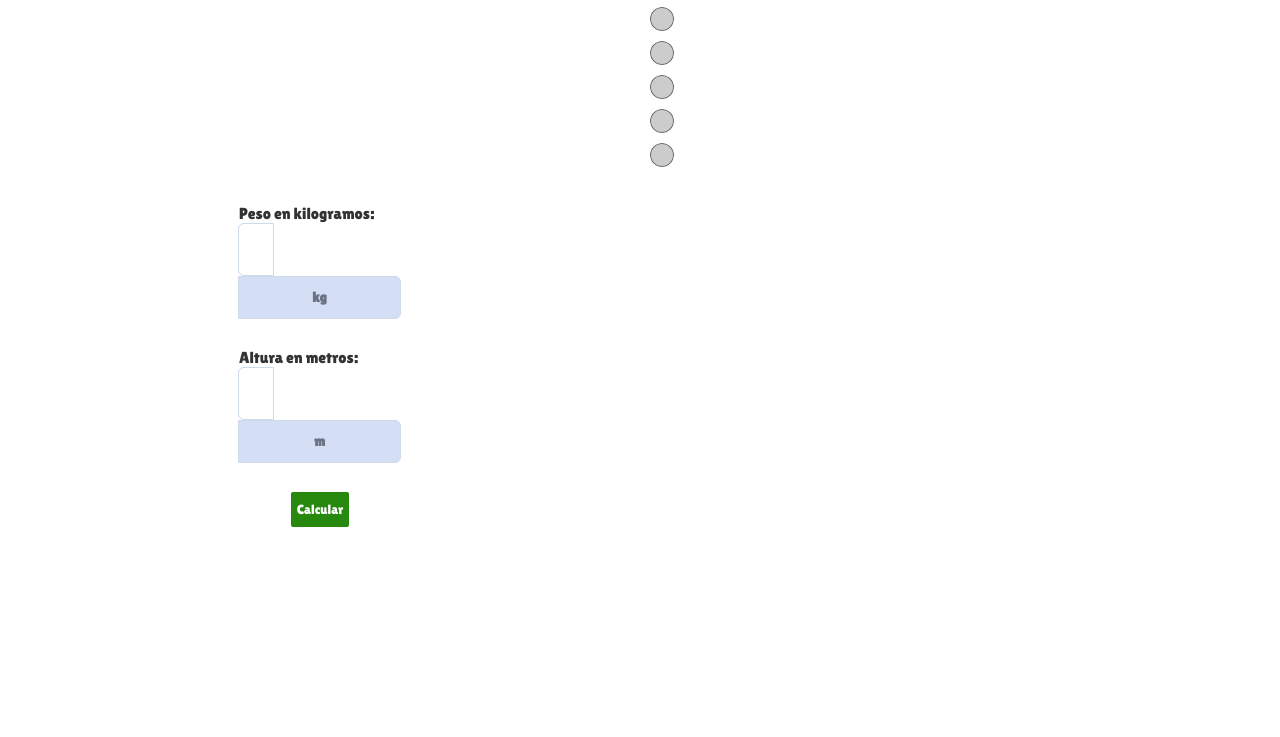
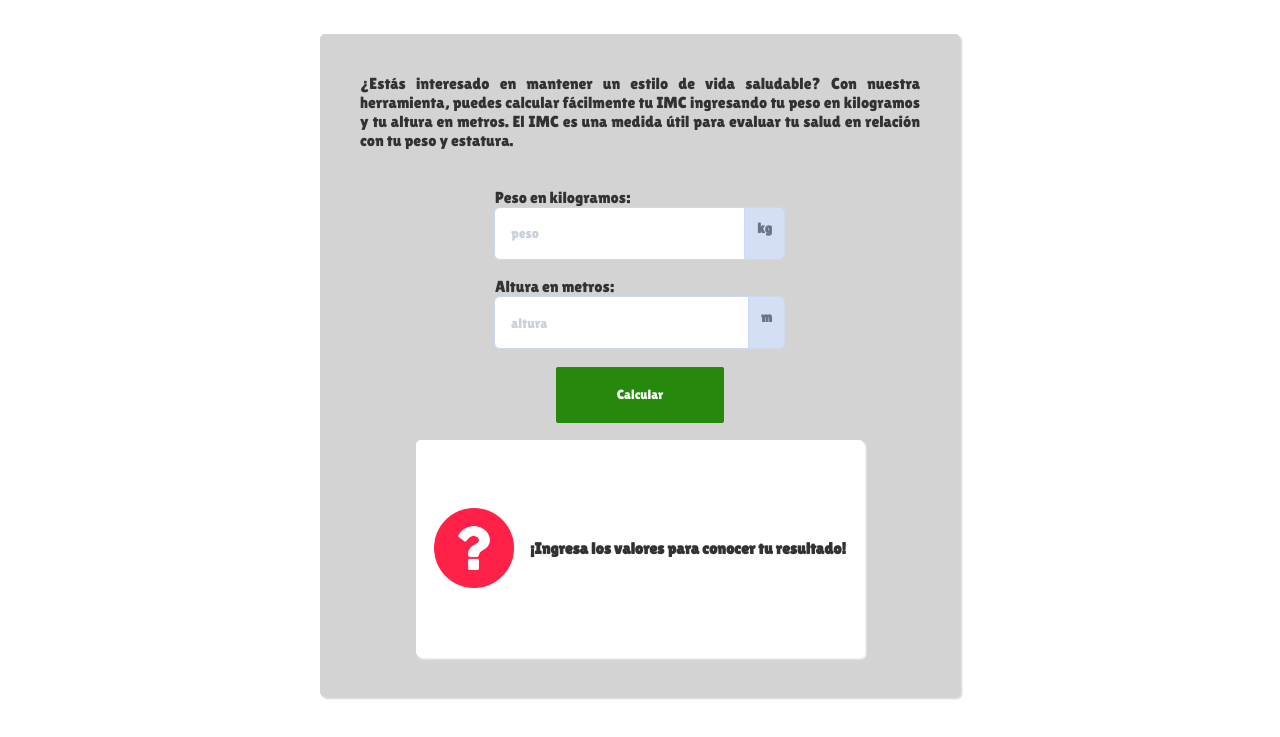
Before and after one commit to santiagoa150/imc_calculator, a website: page routes/home/index.html in a window 1280 px wide. Shown: the part 61-798 px from the top of the page. Drawn offline with Linux system fonts and the light colour scheme; no server answers.

Commit message:
feat: home page design

```diff
--- a/assets/css/index.css
+++ b/assets/css/index.css
@@ -27,66 +27,119 @@
 
   & section {
     height: calc(100% - 4rem);
-        display: grid;
-        grid-template-columns: 1fr 1fr;
+    display: flex;
+    justify-content: center;
+    align-items: center;
 
     & form {
-            gap: 4%;
+      box-sizing: border-box;
+      padding: 40px;
+      height: 90%;
+      width: 50%;
+      background-color: lightgray;
+      border-radius: 5px;
+      box-shadow: 2px 2px 2px lightgray;
+      gap: 3%;
       display: flex;
       flex-flow: column;
       align-items: center;
       justify-content: center;
+
+      & p {
+        margin: 0 0 20px 0;
+      }
+
+      & input[type=submit] {
+        width: 30%;
+      }
+    }
+
+    & .input-card {
+      width: 60%;
+      display: flex;
+      align-items: center;
+      justify-content: center;
+      flex-flow: column;
+
+      & label {
+        width: 100%;
+        max-width: 290px;
+        text-align: left;
+      }
+    }
+
+    @media (width < 1090px) {
+
+     & form {
+      width: 70%;
+     }
+    }
+
+    @media (width < 640px) {
+      & form {
+        width: 90%;
+       }
     }
   }
 }
 
-.option-input {
-    -webkit-appearance: none;
-    display: block;
-    margin: 10px;
-    width: 24px;
-    height: 24px;
-    border-radius: 12px;
-    cursor: default;
-    vertical-align: middle;
-    box-shadow: hsla(0, 0%, 100%, .15) 0 1px 1px, inset hsla(0, 0%, 0%, .5) 0 0 0 1px;
-    background-color: hsla(0, 0%, 0%, .2);
-    background-image: -webkit-radial-gradient(rgb(170, 36, 36) 0%, rgb(212, 25, 4) 15%, hsla(325, 100%, 60%, 0.3) 28%, hsla(200, 100%, 30%, 0) 70%);
-    background-repeat: no-repeat;
-    -webkit-transition: background-position .15s cubic-bezier(.8, 0, 1, 1),
-        -webkit-transform .25s cubic-bezier(.8, 0, 1, 1);
-    outline: none;
+#result-container {
+  width: 100%;
+  height: 40%;
+  display: flex;
+  justify-content: center;
+  align-items: center;
+
+  & #result-card {
+    background-color: white;
+    width: 80%;
+    height: 100%;
+    border-radius: 5px;
+    box-shadow: 2px 2px 2px white;
+    display: flex;
+    justify-content: space-around;
+    align-items: center;
+    box-sizing: border-box;
+    padding: 0 10px 0 10px;
+
+    & img {
+      width: 80px;
     }
 
-.option-input:checked {
-    -webkit-transition: background-position .2s .15s cubic-bezier(0, 0, .2, 1),
-        -webkit-transform .25s cubic-bezier(0, 0, .2, 1);
+    & #resultado-value {
+      display: none;
     }
 
-.option-input:active:enabled {
-    -webkit-transform: scale(1.5);
-    -webkit-transition: -webkit-transform .1s cubic-bezier(0, 0, .2, 1);
+    & div {
+      height: 100%;
+      display: flex;
+      justify-content: center;
+      align-items: center;
+      flex-flow: column;
+
+      & p {
+        margin: 0;
       }
 
-
-
-/* The up/down direction logic */
-
-.option-input,
-.option-input:active:enabled {
-    background-position: 0 24px;
+      @media ((width < 1210px) and (width > 1090px)) or (width < 870px) {
+        & h4 {
+         width: 70%;
+        }
+       }
     }
 
-.option-input:checked {
-    background-position: 0 0;
+    @media (width < 775px) {
+      & img {
+        width: 65px;
+      }
+    }
+  }
 }
 
-.option-input:checked~.option-input,
-.option-input:checked~.option-input:active {
-    background-position: 0 -24px;
+.index-form-button{
+  height: 60px;
 }
 
-/Estilos para los inputs del formulario/
 .input-container {
   position: relative;
   display: flex;
@@ -94,23 +147,23 @@
   max-width: 290px;
 }
 
-  .input-container > span,
+.input-container>span,
 .input-container .input {
   white-space: nowrap;
   display: block;
 }
 
-  .input-container > span,
+.input-container>span,
 .input-container .input:first-child {
   border-radius: 6px 0 0 6px;
 }
 
-  .input-container > span,
+.input-container>span,
 .input-container .input {
   border-radius: 0 6px 6px 0;
 }
 
-  .input-container > span,
+.input-container>span,
 .input-container .input {
   margin-left: -1px;
 }
@@ -136,7 +189,7 @@
   transition: background 0.3s ease, border 0.3s ease, color 0.3s ease;
 }
 
-  .input-container:focus-within > span {
+.input-container:focus-within>span {
   color: #fff;
   background-color: #148cd1;
   border-color: #148cd1;
@@ -153,7 +206,7 @@
   border-radius: 6px;
   -webkit-appearance: none;
   color: #99A3BA;
-    border: 1px solid  #CDD9ED;
+  border: 1px solid #CDD9ED;
   background: #fff;
   transition: border 0.3s ease;
 }
--- a/routes/home/index.html
+++ b/routes/home/index.html
@@ -35,30 +35,40 @@
         <section>
             <form>
                 <div>
+                    <p style="text-align: justify;">
+                        ¿Estás interesado en mantener un
+                        estilo de vida saludable? Con nuestra herramienta, puedes calcular fácilmente tu IMC ingresando
+                        tu peso
+                        en kilogramos y tu altura en metros. El IMC es una medida útil para evaluar tu salud en relación
+                        con tu
+                        peso y estatura.
+                    </p>
+                </div>
+                <div class="input-card">
                     <label>Peso en kilogramos:</label>
                     <div class="input-container">
                         <input placeholder="peso" type="number" class="input">
                         <span>kg</span>
                     </div>
                 </div>
-                <div>
+                <div class="input-card">
                     <label>Altura en metros:</label>
                     <div class="input-container">
                         <input placeholder="altura" type="number" class="input">
                         <span>m</span>
                     </div>
                 </div>
-                <input type="submit" value="Calcular" class="gold-button">
+                <input type="submit" value="Calcular" class="gold-button index-form-button">
+                <div id="result-container">
+                    <div id="result-card">
+                        <img src="/assets/question-mark.png">
+                        <div>
+                            <h4 style="margin: 0;">¡Ingresa los valores para conocer tu resultado!</h4>
+                            <p id="resultado-value">Tu resultado es: 40.5</p>
+                        </div>
+                    </div>
+                </div>
             </form>
-            <div>
-                <div class="radio-input">
-                    <input name="radio" type="radio" class="option-input" disabled>
-                    <input name="radio" type="radio" class="option-input" disabled>
-                    <input name="radio" type="radio" class="option-input" disabled>
-                    <input name="radio" type="radio" class="option-input" disabled>
-                    <input name="radio" type="radio" class="option-input">
-                </div>
-            </div>
         </section>
     </div>
     <script src="/assets/js/session.js"></script>
```
Also changed, not shown: assets/js/math.js (added), assets/question-mark.png (added). Lines whose indentation alone changed are shown as unchanged.
